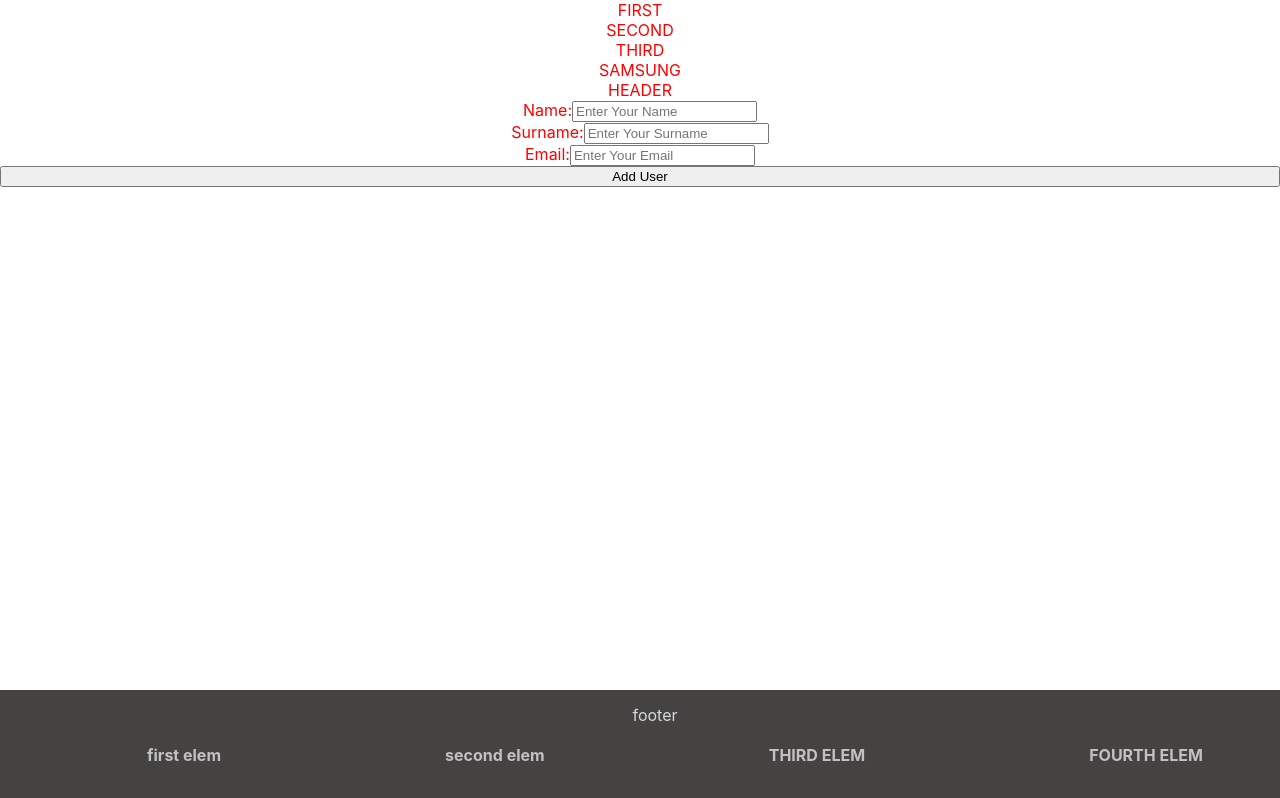
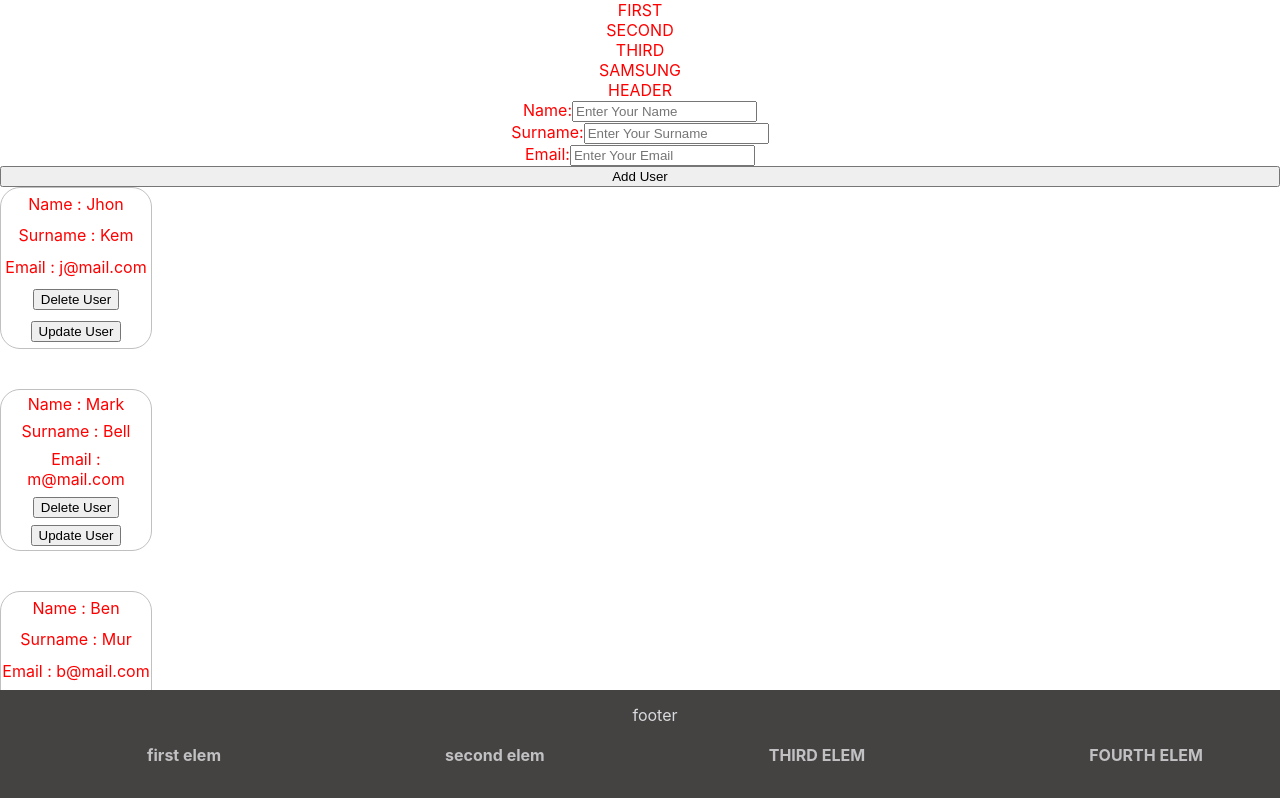
Before and after one commit to VTinaa/51_REACT, a React (Create React App) app: page / in a window 1280 px wide. Shown: the top 798 px of the page. Built offline with nearby package versions, Linux system fonts and the light colour scheme.

Commit message:
intro_54

```diff
--- a/package.json
+++ b/package.json
@@ -9,6 +9,7 @@
     "react": "^18.2.0",
     "react-dom": "^18.2.0",
     "react-scripts": "5.0.1",
+    "uuid": "^9.0.1",
     "web-vitals": "^2.1.4"
   },
   "scripts": {
--- a/src/components/RegistrationForm/RegistrationForm.jsx
+++ b/src/components/RegistrationForm/RegistrationForm.jsx
@@ -1,21 +1,56 @@
 import { useState } from "react";
 import Input from "../Input";
 import UserCard from "../UserCard";
-import './registrationForm.css';
+
+import { v4 as uuidv4 } from 'uuid';
+
+import styles from './registrationForm.module.css';
+
+const  DEFAULT_USER =[
+    {
+        name: 'Jhon',
+        surname: 'Kem',
+        email: 'j@mail.com',
+        id: uuidv4()
+    },
+    {
+        name: 'Mark',
+        surname: 'Bell',
+        email: 'm@mail.com',
+        id: uuidv4()
+    },
+    {
+        name: 'Ben',
+        surname: 'Mur',
+        email: 'b@mail.com',
+        id: uuidv4()
+    },
+    {
+        name: 'Nick',
+        surname: 'Fair',
+        email: 'n@mail.com',
+        id: uuidv4()
+    },
+];
 
 const RegisrtationForm = () => {
 
-    const [ users, setUsers ] = useState([]);
+    const [ users, setUsers ] = useState(DEFAULT_USER);
+    console.log(users)
+    const [isEditMode, setEditMode] = useState(false);
 
     const [name, setName] = useState();
     const [surname, setSurname] = useState();
     const [email, setEmail] = useState();
+
+    // console.log(users)
 
     const onAddUser = () => {
         const user = {
             name,
             surname,
             email,
+            id: uuidv4()
         };
 
         setUsers([...users, user]);
@@ -38,18 +73,35 @@ const RegisrtationForm = () => {
         setEmail(value)
     };
 
+    const onDeletUserHander = (id) => {
+        // console.log(id)
+        // console.log(users.filter((user) => user.id !== id))
+        setUsers(users.filter((user) => user.id !== id))
+        // const filteredUser =users.filter((user) => user.id !== id)
+        // setUsers(filteredUser)
+    };
+
+    const onUpdateHander = (id) => {
+        // console.log(id)
+        const curretUser = users.filter((user) => user.id ===id)[0];
+        // console.log(curretUser)
+        setName(curretUser.name)
+        setSurname(curretUser.surname)
+        setEmail(curretUser.email)
+    };
+
 
     return (
-        <div className="common">
+        <div className={styles['common']}>
             <Input label="Name:" placeholder="Enter Your Name" onChangeFunction={onGetName} value={name}/>
             <Input label="Surname:" placeholder="Enter Your Surname" onChangeFunction={onGetSurname} value={surname}/>
             <Input label="Email:" placeholder="Enter Your Email" onChangeFunction={onGetEmail} value={email}/>
             <button type="button" onClick={onAddUser}>Add User</button>
             {/* <UserCard /> */}
-            <div className=".user-list">
+            <div className={styles['user-list']}>
                 { users.map((user, index) => {
-                    const { name, surname, email} = user;
-                    return (<UserCard key={index} name={name} surname={surname} email={email}/>)
+                    const { name, surname, email, id} = user;
+                    return (<UserCard key={index} name={name} surname={surname} email={email} id={id} onClickDeleteBtn={onDeletUserHander} onCklickUpdateBtn={onUpdateHander}/>)
                 })}
             </div>
         </div>
--- a/src/components/UserCard/UserCard.jsx
+++ b/src/components/UserCard/UserCard.jsx
@@ -1,11 +1,14 @@
 import './userCard.css'
 
-const UserCard = ({ name, surname, email }) => {
+const UserCard = ({ name, surname, email, id, onClickDeleteBtn, onCklickUpdateBtn }) => {
     return (
         <div className='common-user-card'>
             <div>{ `Name : ${name}` }</div>
             <div>{ `Surname : ${surname}` }</div>
             <div>{ `Email : ${email}` }</div>
+            <button type='button' onClick={() => {onClickDeleteBtn(id) }}>Delete User</button>
+            <button type='button' onClick={() => { onCklickUpdateBtn(id) }}>Update User</button>
+            {/* <button type='button' onClick={ onCklickUpdateBtn()}>Update User</button>  викличе відразу*/}
         </div>
     )
 }
```
Also changed, not shown: src/components/RegistrationForm/registrationForm.module.css (renamed from src/components/RegistrationForm/registrationForm.css), 1 other file (tests, documents, lock files or other folders).
